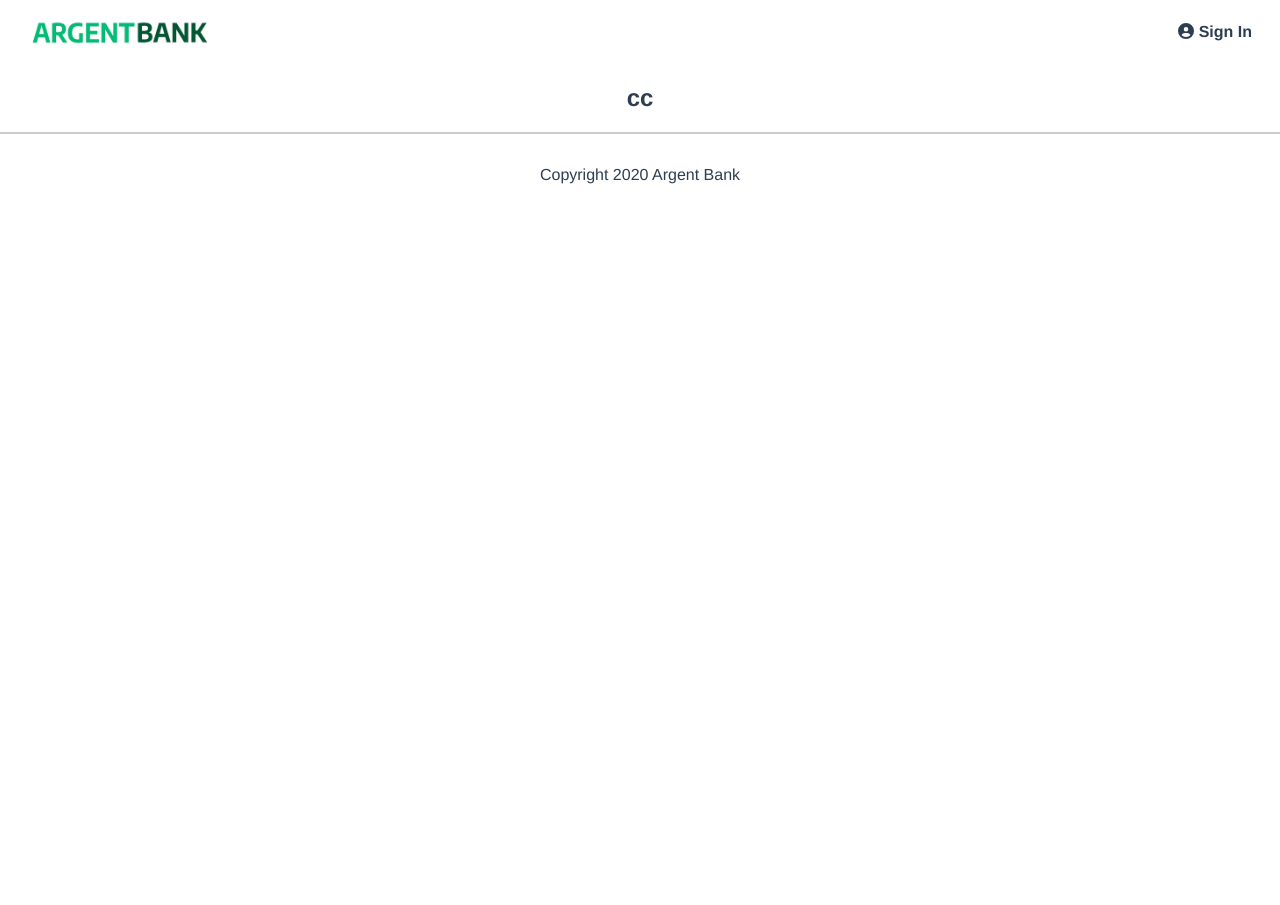
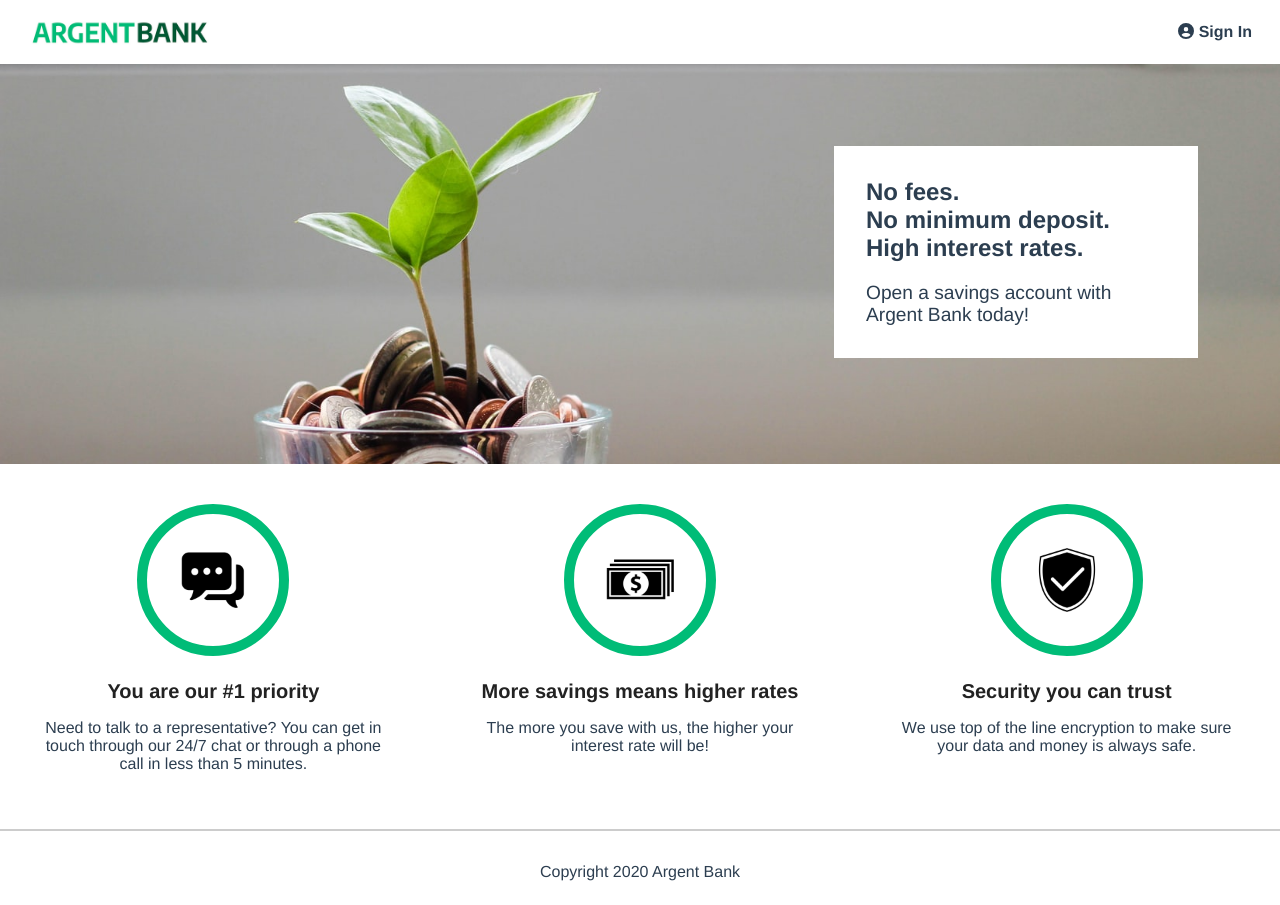
Before and after one commit to Ulysse37/ArgentBank, a React (Create React App) app in the folder ui/: page / in a window 1280 px wide. Before the commit the page ends 800 px from the top, so only its background shows below. Built offline with nearby package versions, Linux system fonts and the light colour scheme.

Commit message:
ajout contenu page home + css

```diff
--- a/ui/src/pages/home/Home.jsx
+++ b/ui/src/pages/home/Home.jsx
@@ -1,10 +1,55 @@
 import './home.css';
+import ChatIcon from '../../assets/icon-chat.png';
+import MoneyIcon from '../../assets/icon-money.png';
+import SecurityIcon from '../../assets/icon-security.png';
 
 function Home() {
 
   return (
     <main>
-      <h2>cc</h2>
+      <div className="hero">
+        <section className="hero-content">
+          <h2 className="sr-only">Promoted Content</h2>
+          <p className="subtitle">No fees.</p>
+          <p className="subtitle">No minimum deposit.</p>
+          <p className="subtitle">High interest rates.</p>
+          <p className="text">Open a savings account with Argent Bank today!</p>
+        </section>
+      </div>
+      <section className="features">
+        <h2 className="sr-only">Features</h2>
+        <div className="feature-item">
+          <img src={ChatIcon} alt="Chat Icon" className="feature-icon" />
+          <h3 className="feature-item-title">You are our #1 priority</h3>
+          <p>
+            Need to talk to a representative? You can get in touch through our
+            24/7 chat or through a phone call in less than 5 minutes.
+          </p>
+        </div>
+        <div className="feature-item">
+          <img
+            src={MoneyIcon}
+            alt="Chat Icon"
+            className="feature-icon"
+          />
+          <h3 className="feature-item-title">More savings means higher rates</h3>
+          <p>
+            The more you save with us, the higher your interest rate will be!
+          </p>
+        </div>
+        <div className="feature-item">
+          <img
+            src={SecurityIcon}
+            alt="Chat Icon"
+            className="feature-icon"
+          />
+          <h3 className="feature-item-title">Security you can trust</h3>
+          <p>
+            We use top of the line encryption to make sure your data and money
+            is always safe.
+          </p>
+        </div>
+      </section>
     </main>
   );
 }
--- a/ui/src/pages/home/home.css
+++ b/ui/src/pages/home/home.css
@@ -0,0 +1,96 @@
+.sr-only {
+  border: 0 !important;
+  clip: rect(1px, 1px, 1px, 1px) !important; /* 1 */
+  -webkit-clip-path: inset(50%) !important;
+  clip-path: inset(50%) !important; /* 2 */
+  height: 1px !important;
+  margin: -1px !important;
+  overflow: hidden !important;
+  padding: 0 !important;
+  position: absolute !important;
+  width: 1px !important;
+  white-space: nowrap !important; /* 3 */
+}
+
+.hero {
+  background-image: url('../../assets/bank-tree.jpeg');
+  background-position: 0 -50px;
+  background-size: cover;
+  background-repeat: no-repeat;
+  height: 300px;
+  position: relative;
+}
+
+.hero-content {
+  position: relative;
+  top: 2rem;
+  width: 200px;
+  background: white;
+  padding: 2rem;
+  text-align: left;
+  margin: 0 auto;
+}
+
+.hero-content .subtitle {
+  font-weight: bold;
+  font-size: 1rem;
+  margin: 0;
+}
+
+.hero-content .text {
+  margin-bottom: 0;
+  font-size: 0.9rem;
+}
+
+@media (min-width: 920px) {
+  .hero {
+    height: 400px;
+    background-position: 0% 33%;
+  }
+
+  .hero-content {
+    position: absolute;
+    top: 50px;
+    right: 50px;
+    width: 300px;
+    margin: 2rem;
+  }
+
+  .hero-content .subtitle {
+    font-size: 1.5rem;
+  }
+
+  .hero-content .text {
+    font-size: 1.2rem;
+  }
+}
+
+.features {
+  display: flex;
+  flex-direction: column;
+}
+
+@media (min-width: 920px) {
+  .features {
+    flex-direction: row;
+  }
+}
+
+.feature-icon {
+  width: 100px;
+  border: 10px solid #00bc77;
+  border-radius: 50%;
+  padding: 1rem;
+}
+
+.feature-item {
+  flex: 1;
+  padding: 2.5rem;
+}
+
+.feature-item-title {
+  color: #222;
+  font-size: 1.25rem;
+  font-weight: bold;
+  margin-bottom: 0.5rem;
+}
```
